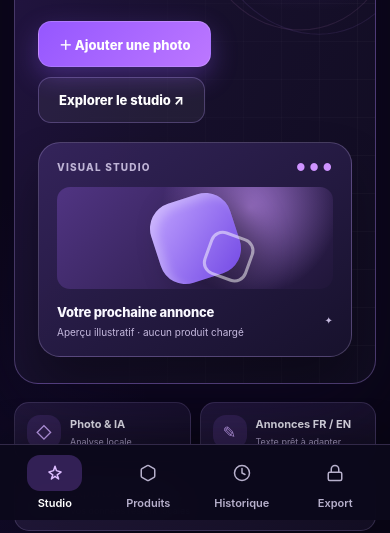
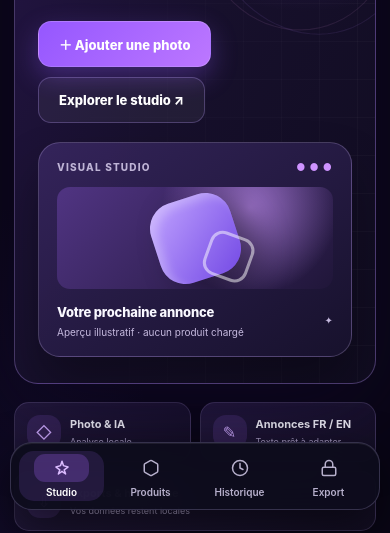
Before and after one commit to OmniAiRevolution/Sell-smart, a plain HTML site: page index.html in a window 390 px wide. Shown: the part 324-857 px from the top of the page. Drawn offline with Linux system fonts and the light colour scheme.

Commit message:
style(spatial): add responsive floating glass dock without replacing navigation

```diff
--- a/spatial-ui.css
+++ b/spatial-ui.css
@@ -11,3 +11,36 @@ html[data-theme="shieldproof"] #spatial-canvas{opacity:.72;filter:drop-shadow(0
 @media(hover:none),(pointer:coarse){.glass-card-3d{transform:none!important;transition:none}.glass-card-3d:before{display:none}}
 @media(prefers-reduced-motion:reduce){.glass-card-3d{transform:none!important;transition:none!important}#spatial-canvas{opacity:.22}}
 @media(max-width:740px){#spatial-canvas{opacity:.37}html[data-theme="shieldproof"] #spatial-canvas{opacity:.42}}
+
+/* Floating spatial dock, mobile-only; original navigation controls and handlers remain intact. */
+@media(max-width:740px){
+  nav.floating-dock,.top-dock nav.floating-dock{
+    position:fixed;top:auto;bottom:calc(10px + env(safe-area-inset-bottom));left:50%;right:auto;
+    transform:translateX(-50%);width:min(calc(100vw - 20px),440px);
+    z-index:45;display:flex;justify-content:space-around;align-items:center;gap:4px;
+    min-height:64px;padding:8px;border-radius:22px;
+    border:1px solid rgba(204,188,248,.21);
+    background:rgba(13,12,28,.94);box-shadow:0 18px 45px rgba(0,0,0,.55),inset 0 1px rgba(255,255,255,.075);
+    -webkit-backdrop-filter:blur(22px);backdrop-filter:blur(22px);
+  }
+  html[data-theme="shieldproof"] .top-dock nav.floating-dock{
+    background:rgba(7,24,32,.95);border-color:rgba(106,236,200,.24);
+  }
+  nav.floating-dock .nav-item,.top-dock nav.floating-dock .nav-item{
+    flex:1;min-width:0;min-height:49px;border-radius:15px;gap:4px;
+    padding:3px 1px;font-size:10px;
+  }
+  nav.floating-dock .nav-pill,.top-dock nav.floating-dock .nav-pill{
+    min-height:28px;padding:3px 12px;border-radius:11px;
+  }
+  nav.floating-dock .nav-item.active,.top-dock nav.floating-dock .nav-item.active{
+    background:rgba(165,107,255,.14);
+  }
+  html[data-theme="shieldproof"] .top-dock nav.floating-dock .nav-item.active{background:rgba(48,216,178,.14)}
+  body{padding-bottom:calc(112px + env(safe-area-inset-bottom))}
+}
+@media(max-width:380px){
+ nav.floating-dock .nav-item,.top-dock nav.floating-dock .nav-item{font-size:9px}
+ nav.floating-dock .nav-pill,.top-dock nav.floating-dock .nav-pill{padding:2px 8px}
+}
+@media print{#spatial-canvas,.floating-dock{display:none!important}}
```
